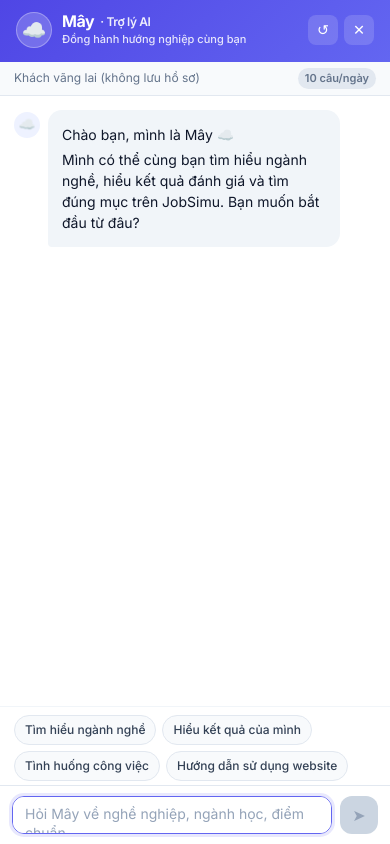
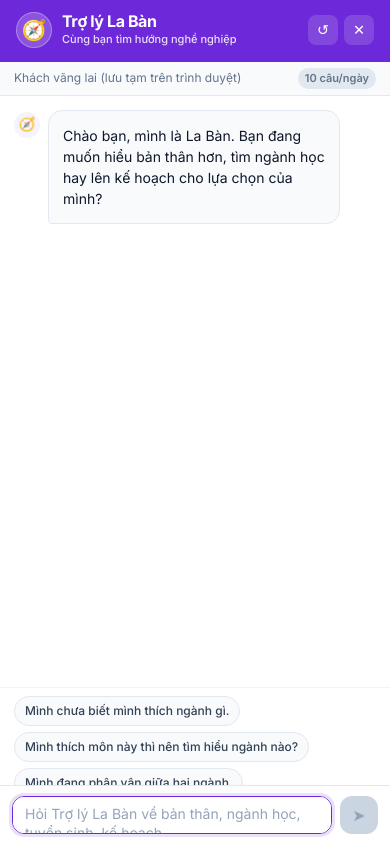
Before and after one commit to vangminhphuc209-gif/jobsimu, a PHP site: page / in a window 390 px wide, after a click on "🧭 Trợ lý La Bàn". Run offline with PHP 8.4, Linux system fonts and the light colour scheme; data that the repository does not hold is empty; some libraries are stand-ins or nearby versions.

Commit message:
feat(chatbot): rename assistant display brand to Tro ly La Ban

```diff
--- a/app/admin-chatbot.php
+++ b/app/admin-chatbot.php
@@ -52,7 +52,7 @@ $cooldowns = chat_provider_cooldown_status();
 $groqInCooldown = chat_provider_is_in_cooldown('groq');
 $cfInCooldown = chat_provider_is_in_cooldown('cloudflare');
 
-$title = 'Quản trị Chatbot Mây';
+$title = 'Quản trị Trợ lý La Bàn';
 ?><!doctype html>
 <html lang="vi">
 <head>
@@ -89,7 +89,7 @@ $title = 'Quản trị Chatbot Mây';
         'majors-review'=>'🎓 Ngành & Xác minh',
         'knowledge-articles'=>'📚 Bài viết',
         'knowledge-portals'=>'🌐 Cổng thông tin',
-        'chatbot'=>'☁️ Chatbot Mây',
+        'chatbot'=>'🧭 Trợ lý La Bàn',
         'dashboard'=>'▦ Tổng quan',
         'careers'=>'💼 Nghề nghiệp',
         'simulations'=>'🎮 Mô phỏng nghề',
@@ -108,7 +108,7 @@ $title = 'Quản trị Chatbot Mây';
     <header class="admin-top">
       <div>
         <span class="muted">Hệ thống quản trị</span>
-        <h1>☁️ Quản trị Chatbot Mây</h1>
+        <h1>🧭 Quản trị Trợ lý La Bàn</h1>
       </div>
       <div class="user-chip">
         <span class="avatar" style="background:<?=e(user()['avatar_color'])?>"><?=e(mb_substr(user()['name'],0,1))?></span>
--- a/app/may-chat-api.php
+++ b/app/may-chat-api.php
@@ -70,7 +70,8 @@ if ($userMessage === '' || mb_strlen($userMessage) > 1500) {
 // 5. Context Sanitization
 $rawContext = is_array($data['context'] ?? null) ? $data['context'] : [];
 $allowedPages = [
-    'home', 'knowledge-hub', 'careers', 'career', 'majors', 'major-detail',
+    'home', 'discover', 'lookup', 'compare', 'plan',
+    'knowledge-hub', 'careers', 'career', 'majors', 'major-detail',
     'university-explorer', 'university-compare', 'assessment-hub', 'assessment-report',
     'ai-roadmap', 'simulations', 'dashboard', 'constraints', 'result'
 ];
--- a/app/may-widget.php
+++ b/app/may-widget.php
@@ -4,23 +4,30 @@ declare(strict_types=1);
 $currentUser = user();
 $csrf = csrf_token();
 ?>
-<!-- Mây Career Companion Chatbot Widget -->
+<!-- Trợ lý La Bàn Chatbot Widget -->
 <link rel="stylesheet" href="<?=url('assets/css/may-chatbot.css')?>">
 
-<button id="mayChatTrigger" class="may-chat-trigger" type="button" aria-label="Mở trợ lý hướng nghiệp Mây" aria-expanded="false" aria-controls="mayChatWindow">
-  <span class="may-trigger-icon" aria-hidden="true">☁️</span>
-  <span class="may-trigger-text">Mây</span>
-  <span class="may-trigger-badge">AI</span>
+<button
+  id="mayChatTrigger"
+  class="may-chat-trigger"
+  type="button"
+  title="Trợ lý La Bàn — Cùng bạn tìm hướng nghề nghiệp"
+  aria-label="Mở Trợ lý La Bàn — Cùng bạn tìm hướng nghề nghiệp"
+  aria-expanded="false"
+  aria-controls="mayChatWindow"
+>
+  <span class="may-trigger-icon" aria-hidden="true">🧭</span>
+  <span class="may-trigger-text">Trợ lý La Bàn</span>
 </button>
 
-<div id="mayChatWindow" class="may-chat-window" role="dialog" aria-label="Khung trò chuyện với Mây" aria-hidden="true">
+<div id="mayChatWindow" class="may-chat-window" role="dialog" aria-label="Khung trò chuyện với Trợ lý La Bàn" aria-hidden="true">
   <!-- Header -->
   <div class="may-chat-header">
     <div class="may-header-info">
-      <div class="may-header-avatar" aria-hidden="true">☁️</div>
+      <div class="may-header-avatar" aria-hidden="true">🧭</div>
       <div>
-        <h2 class="may-header-title">Mây <span style="font-size:0.75rem;font-weight:600;opacity:0.9;">· Trợ lý AI</span></h2>
-        <span class="may-header-subtitle">Đồng hành hướng nghiệp cùng bạn</span>
+        <h2 class="may-header-title">Trợ lý La Bàn</h2>
+        <span class="may-header-subtitle">Cùng bạn tìm hướng nghề nghiệp</span>
       </div>
     </div>
     <div class="may-header-actions">
@@ -31,14 +38,14 @@ $csrf = csrf_token();
 
   <!-- Privacy & Quota sub-bar -->
   <div class="may-privacy-bar">
-    <?php if($currentUser):?>
-      <label title="Cho phép Mây tham khảo mã Holland và điểm nổi bật để đưa ra gợi ý phù hợp">
+    <?php if ($currentUser): ?>
+      <label title="Chỉ gửi tóm tắt kết quả khám phá/đánh giá khi bạn hỏi; không gửi mật khẩu hay thông tin tài khoản không liên quan">
         <input type="checkbox" id="mayProfileOptin" checked>
         <span>Gợi ý theo hồ sơ của tôi</span>
       </label>
-    <?php else:?>
-      <span style="font-size:0.75rem;color:#64748b;">Khách vãng lai (không lưu hồ sơ)</span>
-    <?php endif;?>
+    <?php else: ?>
+      <span style="font-size:0.75rem;color:#64748b;">Khách vãng lai (lưu tạm trên trình duyệt)</span>
+    <?php endif; ?>
     <span id="mayQuotaPill" class="may-quota-pill"><?=$currentUser ? '30 câu/ngày' : '10 câu/ngày'?></span>
   </div>
 
@@ -46,12 +53,12 @@ $csrf = csrf_token();
   <div id="mayMessagesList" class="may-messages-area" role="log" aria-live="polite"></div>
 
   <!-- Suggestion Chips Container -->
-  <div id="mayChipsContainer" class="may-chips-container" aria-label="Gợi ý câu hỏi nhanh"></div>
+  <div id="mayChipsContainer" class="may-chips-container" aria-label="Gợi ý câu hỏi mở đầu"></div>
 
   <!-- Input Area -->
   <div class="may-input-area">
-    <textarea id="mayInputTextarea" class="may-textarea" placeholder="Hỏi Mây về nghề nghiệp, ngành học, điểm chuẩn..." rows="1" aria-label="Nội dung câu hỏi"></textarea>
-    <button id="maySendBtn" class="may-send-btn" type="button" aria-label="Gửi tin nhắn" disabled>➤</button>
+    <textarea id="mayInputTextarea" class="may-textarea" placeholder="Hỏi Trợ lý La Bàn về bản thân, ngành học, tuyển sinh, kế hoạch..." rows="1" aria-label="Nhập câu hỏi cho Trợ lý La Bàn"></textarea>
+    <button id="maySendBtn" class="may-send-btn" type="button" aria-label="Gửi tin nhắn tới Trợ lý La Bàn" disabled>➤</button>
   </div>
 </div>
 
--- a/assets/css/may-chatbot.css
+++ b/assets/css/may-chatbot.css
@@ -1,32 +1,33 @@
-/* assets/css/may-chatbot.css - Mây Career Companion Chatbot Styles */
+/* assets/css/may-chatbot.css - Trợ lý La Bàn Chatbot Styles */
 
 /* 1. Floating Trigger Button */
 .may-chat-trigger {
   position: fixed;
-  bottom: 24px;
-  right: 24px;
+  bottom: 20px;
+  right: 20px;
   z-index: 9990;
   display: flex;
   align-items: center;
   gap: 8px;
-  padding: 10px 18px 10px 14px;
-  background: linear-gradient(135deg, #4F46E5 0%, #7C3AED 100%);
+  padding: 10px 16px 10px 13px;
+  background: #6D28D9;
   color: #ffffff;
-  border: none;
+  border: 1px solid #5B21B6;
   border-radius: 9999px;
-  box-shadow: 0 10px 25px -5px rgba(79, 70, 229, 0.4), 0 8px 10px -6px rgba(79, 70, 229, 0.2);
+  box-shadow: 0 8px 20px -6px rgba(109, 40, 217, 0.35), 0 2px 6px rgba(15, 23, 42, 0.08);
   cursor: pointer;
   font-family: 'Inter', -apple-system, BlinkMacSystemFont, sans-serif;
-  font-size: 0.9375rem;
+  font-size: 0.9rem;
   font-weight: 600;
-  transition: transform 0.2s cubic-bezier(0.34, 1.56, 0.64, 1), box-shadow 0.2s ease, opacity 0.2s ease;
+  transition: transform 0.2s ease, box-shadow 0.2s ease, background-color 0.2s ease;
   user-select: none;
   outline-offset: 4px;
 }
 
 .may-chat-trigger:hover {
-  transform: translateY(-2px) scale(1.02);
-  box-shadow: 0 14px 28px -5px rgba(79, 70, 229, 0.5), 0 10px 10px -5px rgba(79, 70, 229, 0.3);
+  background: #5B21B6;
+  transform: translateY(-2px);
+  box-shadow: 0 12px 24px -6px rgba(109, 40, 217, 0.42), 0 4px 10px rgba(15, 23, 42, 0.1);
 }
 
 .may-chat-trigger:active {
@@ -34,10 +35,9 @@
 }
 
 .may-trigger-icon {
-  font-size: 1.35rem;
+  font-size: 1.2rem;
   line-height: 1;
   display: inline-block;
-  filter: drop-shadow(0 2px 4px rgba(0,0,0,0.15));
 }
 
 .may-trigger-text {
@@ -45,7 +45,7 @@
 }
 
 .may-trigger-badge {
-  background: rgba(255, 255, 255, 0.2);
+  background: rgba(255, 255, 255, 0.18);
   padding: 2px 7px;
   border-radius: 9999px;
   font-size: 0.6875rem;
@@ -87,7 +87,7 @@
 /* 3. Header */
 .may-chat-header {
   padding: 14px 16px;
-  background: linear-gradient(135deg, #4F46E5 0%, #6366F1 100%);
+  background: #6D28D9;
   color: #ffffff;
   display: flex;
   align-items: center;
@@ -233,8 +233,8 @@
   width: 26px;
   height: 26px;
   border-radius: 50%;
-  background: #eef2ff;
-  color: #4f46e5;
+  background: #f5f3ff;
+  color: #6D28D9;
   display: flex;
   align-items: center;
   justify-content: center;
@@ -252,13 +252,14 @@
 }
 
 .may-message.is-ai .may-msg-bubble {
-  background: #f1f5f9;
+  background: #f8fafc;
   color: #0f172a;
+  border: 1px solid #e2e8f0;
   border-bottom-left-radius: 4px;
 }
 
 .may-message.is-user .may-msg-bubble {
-  background: linear-gradient(135deg, #4F46E5 0%, #6366F1 100%);
+  background: #6D28D9;
   color: #ffffff;
   border-bottom-right-radius: 4px;
 }
@@ -333,7 +334,7 @@
   background: #ffffff;
   border-top: 1px solid #f1f5f9;
   flex-shrink: 0;
-  max-height: 90px;
+  max-height: 98px;
   overflow-y: auto;
 }
 
@@ -347,24 +348,25 @@
   font-weight: 500;
   cursor: pointer;
   transition: all 0.15s ease;
-  white-space: nowrap;
+  text-align: left;
+  max-width: 100%;
 }
 
 .may-chip:hover {
-  background: #eef2ff;
-  color: #4338ca;
-  border-color: #c7d2fe;
+  background: #f5f3ff;
+  color: #5b21b6;
+  border-color: #ddd6fe;
 }
 
 .may-chip.is-contextual {
   background: #faf5ff;
-  color: #7e22ce;
+  color: #6d28d9;
   border-color: #e9d5ff;
 }
 
 .may-chip.is-contextual:hover {
   background: #f3e8ff;
-  color: #6b21a8;
+  color: #5b21b6;
   border-color: #d8b4fe;
 }
 
@@ -449,15 +451,15 @@
 }
 
 .may-textarea:focus {
-  border-color: #6366f1;
-  box-shadow: 0 0 0 3px rgba(99, 102, 241, 0.15);
+  border-color: #6D28D9;
+  box-shadow: 0 0 0 3px rgba(109, 40, 217, 0.14);
 }
 
 .may-send-btn {
   width: 38px;
   height: 38px;
   border-radius: 12px;
-  background: #4F46E5;
+  background: #6D28D9;
   color: #ffffff;
   border: none;
   display: flex;
@@ -483,11 +485,19 @@
 
 /* Mobile Safe-Area & Viewport Adjustments */
 @media (max-width: 640px) {
+  body {
+    padding-bottom: 72px;
+  }
+
   .may-chat-trigger {
-    bottom: calc(16px + env(safe-area-inset-bottom, 0px));
-    right: 16px;
-    padding: 8px 14px 8px 10px;
-    font-size: 0.875rem;
+    bottom: calc(12px + env(safe-area-inset-bottom, 0px));
+    right: 12px;
+    padding: 8px 12px 8px 10px;
+    font-size: 0.8125rem;
+  }
+
+  .may-trigger-badge {
+    display: none;
   }
 
   .may-chat-window {
--- a/assets/js/may-chatbot.js
+++ b/assets/js/may-chatbot.js
@@ -95,10 +95,10 @@
       }
     } catch (e) {}
 
-    // Initial greeting if no messages exist
+    // Initial greeting if no messages exist (never mutates existing user history)
     return [{
       role: 'ai',
-      text: 'Chào bạn, mình là Mây ☁️\nMình có thể cùng bạn tìm hiểu ngành nghề, hiểu kết quả đánh giá và tìm đúng mục trên JobSimu. Bạn muốn bắt đầu từ đâu?',
+      text: 'Chào bạn, mình là La Bàn. Bạn đang muốn hiểu bản thân hơn, tìm ngành học hay lên kế hoạch cho lựa chọn của mình?',
       actions: []
     }];
   }
@@ -118,7 +118,7 @@
     if (msg.role === 'ai') {
       const avatar = document.createElement('div');
       avatar.className = 'may-msg-avatar';
-      avatar.textContent = '☁️';
+      avatar.textContent = '🧭';
       avatar.setAttribute('aria-hidden', 'true');
       msgEl.appendChild(avatar);
     }
@@ -162,34 +162,25 @@
     messagesList.scrollTop = messagesList.scrollHeight;
   }
 
-  // Contextual Chips
+  // Starter & Contextual Chips
   function getContextualChips() {
     const ctx = getPageContext();
     const chips = [];
 
-    // Base starter chips
     const baseChips = [
-      { label: 'Tìm hiểu ngành nghề', query: 'Giới thiệu cho mình các nhóm ngành nghề phổ biến trên JobSimu' },
-      { label: 'Hiểu kết quả của mình', query: 'Cách đọc hiểu mã kết quả trắc nghiệm Holland RIASEC' },
-      { label: 'Tình huống công việc', query: 'Cho mình xem các tình huống thử thách của người trong nghề' },
-      { label: 'Hướng dẫn sử dụng website', query: 'JobSimu có những chức năng gì và nên bắt đầu từ đâu?' }
+      { label: 'Mình chưa biết mình thích ngành gì.', query: 'Mình chưa biết mình thích ngành gì.' },
+      { label: 'Mình thích môn này thì nên tìm hiểu ngành nào?', query: 'Mình thích môn này thì nên tìm hiểu ngành nào?' },
+      { label: 'Mình đang phân vân giữa hai ngành.', query: 'Mình đang phân vân giữa hai ngành.' },
+      { label: 'Giúp mình chia kế hoạch thành từng tháng.', query: 'Giúp mình chia kế hoạch thành từng tháng.' }
     ];
 
-    // Page-specific contextual additions
-    if (ctx.page_id === 'majors' || ctx.page_id === 'major-detail') {
-      chips.push({ label: '🎓 Ngành này làm nghề gì?', query: 'Ngành học này sau khi tốt nghiệp có thể làm những nghề gì?', contextual: true });
-      chips.push({ label: '🏫 Trường nào đào tạo?', query: 'Những trường đại học nào đào tạo ngành này?', contextual: true });
-    } else if (ctx.page_id === 'university-explorer' || ctx.page_id === 'university-compare') {
-      chips.push({ label: '📊 Tra cứu điểm chuẩn', query: 'Xem điểm chuẩn và phương thức xét tuyển các trường', contextual: true });
-      chips.push({ label: '💰 Mức học phí', query: 'Thông tin học phí của các trường đại học', contextual: true });
-    } else if (ctx.page_id === 'assessment-hub' || ctx.page_id === 'assessment-report') {
-      chips.push({ label: '🧭 Nên làm bài test nào trước?', query: 'Học sinh nên bắt đầu làm bài đánh giá nào trước trên JobSimu?', contextual: true });
-    } else if (ctx.page_id === 'career' || ctx.page_id === 'careers') {
-      chips.push({ label: '💼 Kỹ năng cần có?', query: 'Nghề này yêu cầu những kỹ năng và môn học nào?', contextual: true });
-      chips.push({ label: '📈 Mức lương & triển vọng?', query: 'Thu nhập tham khảo và triển vọng của nghề này', contextual: true });
+    if (ctx.page_id === 'lookup' || ctx.page_id === 'majors' || ctx.page_id === 'major-detail' || ctx.page_id === 'university-explorer') {
+      chips.push({ label: 'Tra cứu nguồn & điểm chuẩn', query: 'Cách xem điểm trúng tuyển theo năm, phương thức và nguồn xác minh trên JobSimu?', contextual: true });
+    } else if (ctx.page_id === 'compare') {
+      chips.push({ label: 'Cách đọc điểm ưu tiên', query: 'Điểm ưu tiên trong phần So sánh nên hiểu như thế nào?', contextual: true });
     }
 
-    return [...chips, ...baseChips];
+    return [...baseChips, ...chips];
   }
 
   function renderChips() {
@@ -218,8 +209,8 @@
     indicator.id = 'mayTypingIndicator';
     indicator.className = 'may-message is-ai';
     indicator.innerHTML = `
-      <div class="may-msg-avatar" aria-hidden="true">☁️</div>
-      <div class="may-typing-indicator" aria-label="Mây đang soạn câu trả lời">
+      <div class="may-msg-avatar" aria-hidden="true">🧭</div>
+      <div class="may-typing-indicator" aria-label="Trợ lý La Bàn đang soạn câu trả lời">
         <span></span><span></span><span></span>
       </div>
     `;
@@ -317,7 +308,7 @@
       const data = await response.json();
 
       if (!response.ok || !data.ok) {
-        const errorText = data.message || 'Không thể kết nối tới Mây. Vui lòng thử lại sau.';
+        const errorText = data.message || 'Không thể kết nối tới Trợ lý La Bàn. Vui lòng thử lại sau.';
         showErrorBanner(errorText, response.status !== 429);
         return;
       }
@@ -353,6 +344,7 @@
     if (!chatWindow) return;
     chatWindow.classList.add('is-open');
     chatWindow.setAttribute('aria-hidden', 'false');
+    if (triggerBtn) triggerBtn.setAttribute('aria-expanded', 'true');
     sessionStorage.setItem(STORAGE_KEY_OPEN, '1');
     renderChips();
     textarea.focus();
@@ -362,12 +354,13 @@
     if (!chatWindow) return;
     chatWindow.classList.remove('is-open');
     chatWindow.setAttribute('aria-hidden', 'true');
+    if (triggerBtn) triggerBtn.setAttribute('aria-expanded', 'false');
     sessionStorage.setItem(STORAGE_KEY_OPEN, '0');
     if (triggerBtn) triggerBtn.focus();
   }
 
   function resetChat() {
-    if (confirm('Bạn có muốn bắt đầu cuộc trò chuyện mới với Mây?')) {
+    if (confirm('Bạn có muốn bắt đầu cuộc trò chuyện mới với Trợ lý La Bàn?')) {
       sessionStorage.removeItem(STORAGE_KEY_MESSAGES);
       renderAllMessages();
       renderChips();
```
Also changed, not shown: other parts of assets/css/may-chatbot.css (+18 -11 lines), admin.php (+3 -3 lines), app/may-actions.php (+40 -0 lines), app/may-prompt.php (+8 -8 lines).
